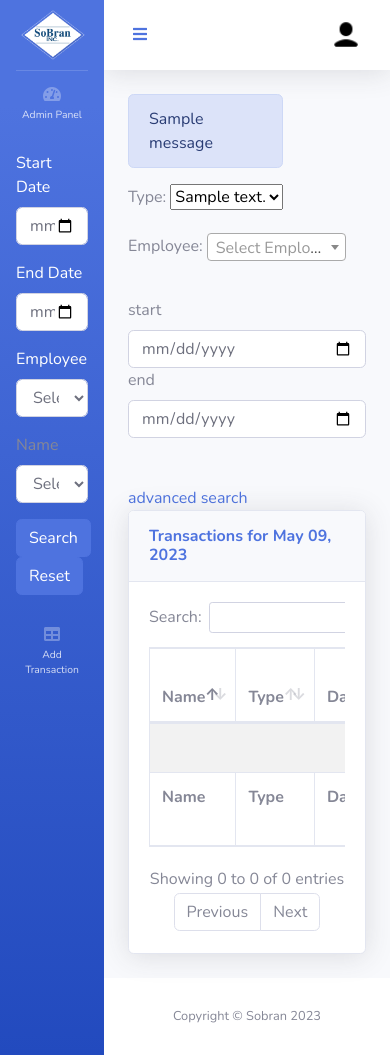
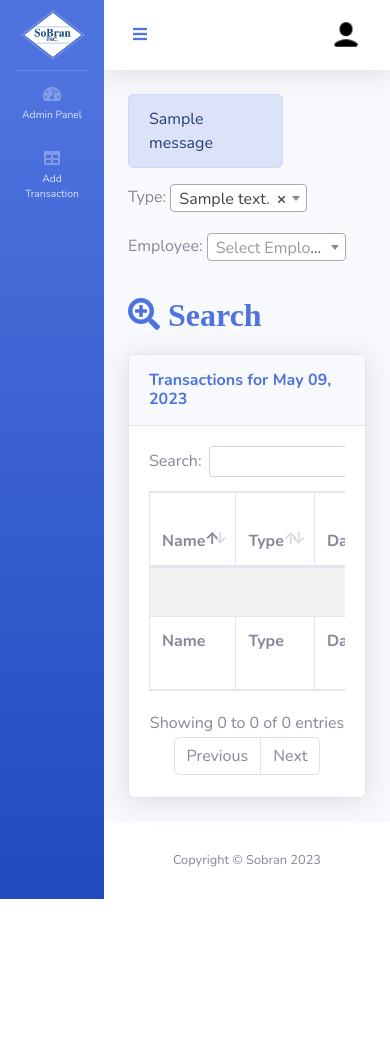
Before and after one commit to maw619/sobranV2, a Django app: page / in a window 390 px wide. After the commit the page ends 899 px from the top, so only its background shows below. Run offline with Django 4.2, Linux system fonts and the light colour scheme; a user stored in the database is signed in; tables that the repository leaves empty hold one stand-in row (values such as "Sample post"); one stand-in notice (Sample message) is shown; some libraries are stand-ins or nearby versions.

Commit message:
asdfcasdc

```diff
--- a/employees/forms.py
+++ b/employees/forms.py
@@ -8,11 +8,11 @@
 class SoOutForm(ModelForm):
     class Meta:
         model = SoOut
-        fields = ['co_fk_type_id_key','co_fk_em_id_key','co_date','co_time_dif','co_time_arrived']
-        labels = { 'co_fk_em_id_key': 'Employee' }
+        fields = ['co_date','co_time_dif','co_time_arrived','co_fk_type_id_key','co_fk_em_id_key']
+        labels = { 'co_fk_type_id_key':'Type','co_fk_em_id_key': 'Employee'}
         widgets = {
             'co_fk_em_id_key': forms.Select(attrs={'class':'form-control', 'id':'single1'}),
-            'co_fk_type_id_key': forms.Select(attrs={'class  mr-5':''}),
+            'co_fk_type_id_key': forms.Select(attrs={'class':'form-control', 'id':'single3'}),
             'co_time_arrived': forms.HiddenInput(),
             'co_date': forms.HiddenInput(),
             'co_time_dif': forms.HiddenInput()
--- a/employees/templates/home.html
+++ b/employees/templates/home.html
@@ -2,19 +2,11 @@
 
 {% block content %}
 
-{% comment %} <a href="{% url 'dates' %}">go to datwa</a> {% endcomment %}
 
 
 
-
-<form id="date_range_form" class="form-inline mb-5">
-    <label for="birthday">start</label>
-    <input type="date" value={{date_today}} name="start_date" class="form-control">
-    <label for="birthday">end</label>
-    <input type="date"  name="end_date" id="end_input" class="form-control">
-</form>
-
-<a href="" data-toggle="modal" data-target="#advancedSearchModal" name="modal_submit" id="modal_submit">advanced search</a>
+<i class="fa fa-search-plus fa-2x" style="color:#4e73df" data-toggle="modal" data-target="#advancedSearchModal" id="hidden-search-form-icon" aria-hidden="true"> Search</i>
+ <br>
 
 <div class="card shadow mb-4">
                                 <div class="card-header py-3">
@@ -87,6 +79,7 @@
                                          <div class="container">
                                            {% include 'add_transaction_form.html' %}
                                          </div>
+                                         <br><br>
                                     </div>
                                 </div>
                             </div>
@@ -100,50 +93,52 @@
                                 <div class="modal-dialog" role="document">
                                     <div class="modal-content">
                                         <div class="modal-header">
-                                            <h5 class="modal-title" id="exampleModalLabel">Add Transaction</h5>
+                                            <h5 class="modal-title m-auto" id="exampleModalLabel">Search Reports</h5>
 
                                         </div>
                                          <div class="container">
-                                           <form action="" id="date_range_form_sidebar" class="px-3">
+                                                                       <!-- hidden div-->
+                                            <form action="" id="date_range_form_home" class="p-3">
                                             <div class="form-group">
-                                                <label for="start" style="color: white">start</label>
-                                                <input
-                                                    type="date"
-                                                    id="start"
-                                                    value="{{date_today}}"
-                                                    name="start_date"
-                                                    class="form-control"
-                                                />
-                                                <label for="end" style="color: white"> end</label>
-                                                <input
-                                                    type="date"
-                                                    id="end"
-                                                    name="end_date"
-                                                    id="end_input"
-                                                    class="form-control"
-                                                />
-                                                <label for="name">Name</label>
-                                                <select name="employee_name" id="employee_name" class="form-control" required>
+                                            <label for="start" >Start Date</label>
+                                            <input type="date" id="start" value="{{date_today}}" name="start_date" class="form-control" />
+                                            </div>
+                                            <div class="form-group">
+                                            <label for="end" >End Date</label>
+                                            <input type="date" id="end" name="end_date" id="end_input" class="form-control" />
+                                            </div>
+                                            <div class="form-group">
+                                            <label for="name" >Employee</label>
+                                                <select name="employee_name" id="employee_name" class="form-control">
                                                     <option value="" disabled selected>Select Employee</option>
                                                     {% for x in emp %}
-                                                    <option value="{{x.em_name}}" >{{x.em_name}}</option>
+                                                    <option value="{{x.em_name}}">{{x.em_name}}</option>
                                                     {% endfor %}
                                                 </select>
+                                            </div>
+                                            <div class="form-group">
                                                 <label for="name">Name</label>
-                                                <select name="employee_type" id="employee_type" class="form-control" required>
+                                                <select name="employee_type" id="employee_type" class="form-control">
                                                 <option value="" disabled selected>Select Type</option>
                                                 {% for x in type %}
-                                                    <option value="{{x}}" >{{x}}</option>
+                                                <option value="{{x}}">{{x}}</option>
                                                 {% endfor %}
                                                 </select>
                                             </div>
 
-                                                <button type="submit" class="btn btn-primary" id="modal_submit" name="modal_submit">Search</button>
+                                            <button type="submit" class="btn btn-primary" id="sidebar_submit" name="sidebar_submit">Search</button>
                                             <a href="{% url 'home' %}" type="submit" class="btn btn-primary">Reset</a>
+
                                         </form>
+
 
                                          </div>
                                     </div>
                                 </div>
                             </div>
+
+
+
+
+
 {% endblock content %}
--- a/templates/add_transaction_form.html
+++ b/templates/add_transaction_form.html
@@ -11,7 +11,7 @@
 
         <br>
           <label for="time">Arrived at: </label>
-        <input type="time" name="time" id="time" value="{{time_value}}"/>
+        <input type="time" name="time" id="time" class="form-control" value="{{time_value}}"/>
     </div>
     <br>
     <br>
--- a/templates/base.html
+++ b/templates/base.html
@@ -86,6 +86,10 @@
             {% endfor %}
             {% endif %}
 
+
+
+
+
   <form  action="{% url 'home' %}" method="POST" id="my-form">
                                 {% csrf_token %}
 
--- a/templates/footer.html
+++ b/templates/footer.html
@@ -63,7 +63,7 @@
     allowClear: true,
   });
   $("#single3").select2({
-    placeholder: "Select a Supervisor",
+    placeholder: "Select a type",
     allowClear: true,
   });
   $("#single4").select2({
--- a/templates/header.html
+++ b/templates/header.html
@@ -22,9 +22,26 @@
 
     <!-- Custom styles for this page -->
     <link href="{% static 'vendor/datatables/dataTables.bootstrap4.min.css' %}" rel="stylesheet">
-       <link
-      href="https://cdnjs.cloudflare.com/ajax/libs/select2/4.0.6-rc.0/css/select2.min.css"
-      rel="stylesheet"
-    />
+    <link href="https://cdnjs.cloudflare.com/ajax/libs/select2/4.0.6-rc.0/css/select2.min.css" rel="stylesheet" />
     <link rel="stylesheet" href="https://cdn.datatables.net/buttons/2.3.6/css/buttons.dataTables.min.css">
+
+
+
+
+    <style>
+
+        #hidden-search-form-icon {
+                display: none;
+            }
+        @media (max-width: 768px) {
+            #date_range_form_sidebar {
+                display: none;
+            }
+            #hidden-search-form-icon {
+                display: block;
+            }
+        }
+
+
+    </style>
 </head>
--- a/templates/sidebar.html
+++ b/templates/sidebar.html
@@ -32,7 +32,7 @@
       <input type="date" id="end" name="end_date" id="end_input" class="form-control" />
       </div>
       <div class="form-group">
-      <label for="name"style="color: white">Employee</label>
+      <label for="name" style="color: white">Employee</label>
           <select name="employee_name" id="employee_name" class="form-control">
             <option value="" disabled selected>Select Employee</option>
             {% for x in emp %}
@@ -41,7 +41,7 @@
           </select>
       </div>
       <div class="form-group">
-        <label for="name">Name</label>
+        <label for="name" style="color: white">Name</label>
         <select name="employee_type" id="employee_type" class="form-control">
           <option value="" disabled selected>Select Type</option>
           {% for x in type %}
@@ -72,3 +72,17 @@
     <button class="rounded-circle border-0" id="sidebarToggle"></button>
   </div>
 </ul>
+
+
+<script>
+  const startDate = document.getElementById('start');
+  const endDate = document.getElementById('end');
+
+  // Add an event listener to the start date input
+  startDate.addEventListener('input', () => {
+    endDate.value = startDate.value; // set the end date input to the value of the start date input
+  });
+</script>
+
+
+</script>
```
Also changed, not shown: employees/templates/login copy.html (added, +95 -0 lines), employees/templates/login.html (+42 -60 lines). Lines whose indentation alone changed are shown as unchanged.
